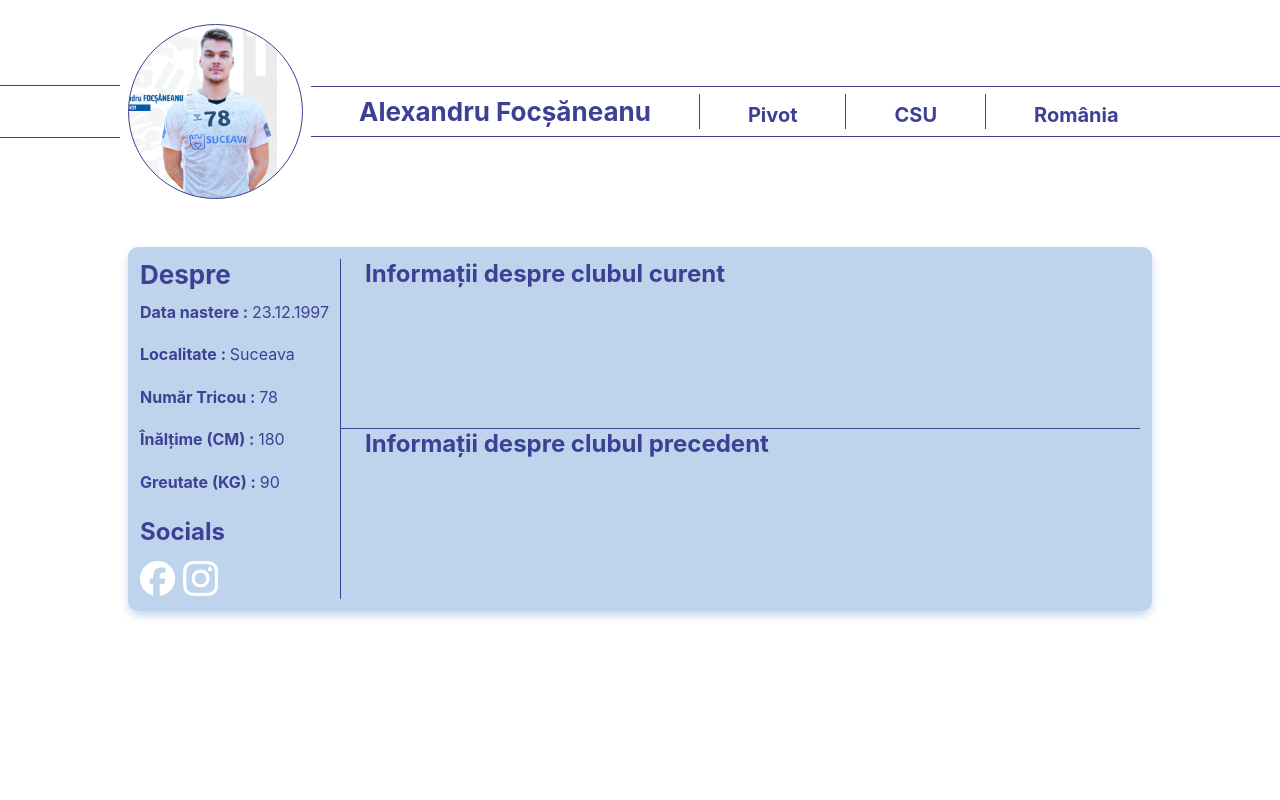
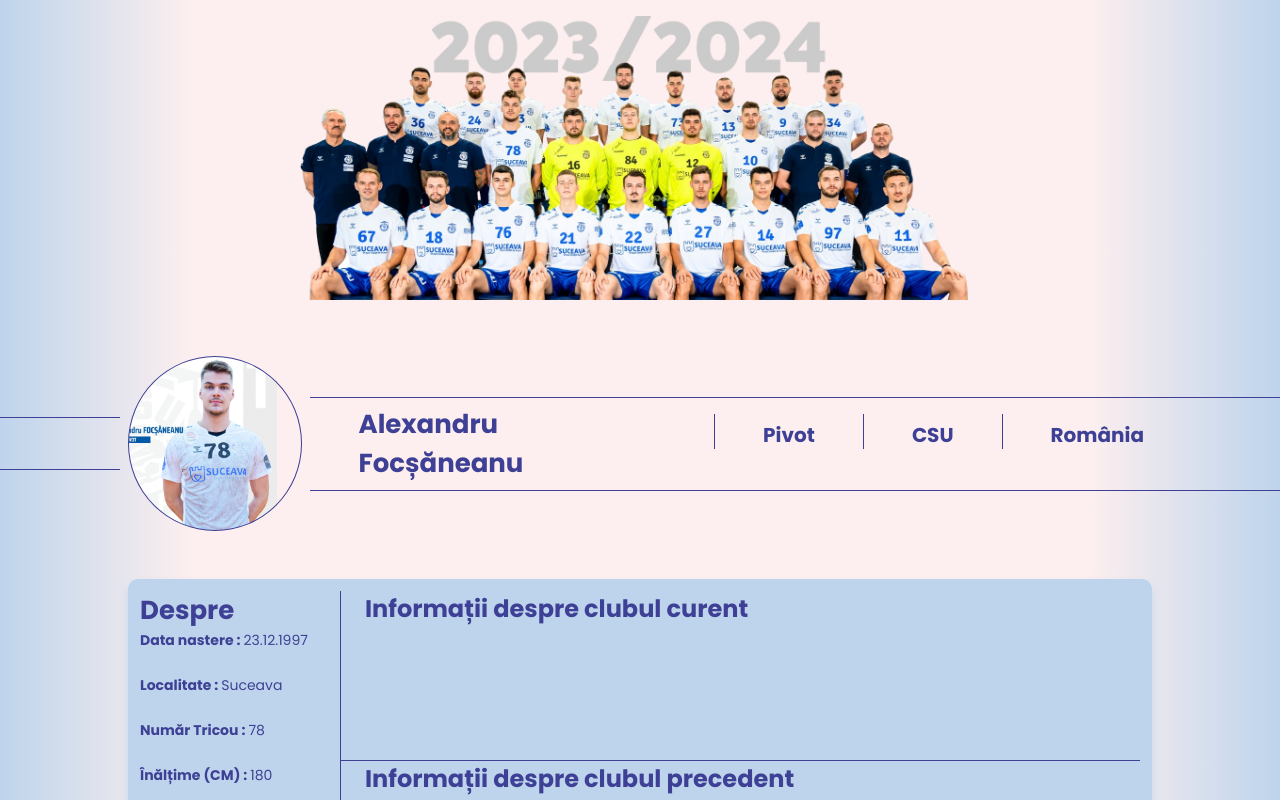
Before and after one commit to Top-Gs/csu, a React (Create React App) app in the folder frontend-csu/: page / in a window 1280 px wide. Shown: the top 800 px of the page. Built offline with nearby package versions, Linux system fonts and the light colour scheme.

Commit message:
Implement PlayerProfile page in App.js

```diff
--- a/frontend-csu/src/App.js
+++ b/frontend-csu/src/App.js
@@ -3,14 +3,13 @@ import { BrowserRouter as Router, Routes, Route } from "react-router-dom";
 import AdminLayout from "./adminComponents/AdminLayout";
 import AdminDashboard from "./adminComponents/AdminDashboard";
 import NewsAdm from "./adminComponents/NewsAdm";
-// // import NewsPage from "./pages/NewsPage";
-// // import Sponsors from "./pages/Sponsors";
+
+// NOTE : Pentru testing
+// import NewsPage from "./pages/NewsPage";
+// import Sponsors from "./pages/Sponsors";
 // import AboutUs from "./pages/AboutUs";
 
-// // NOTE : Testing componente pentru player page
-// import PlayerClubInfo from "./components/PlayerClubInfo";
-import PlayerInfoCard from "./components/PlayerInfoCard";
-import PlayerSummary from "./components/PlayerSummary";
+import PlayerProfile from "./pages/PlayerProfile";
 
 function App() {
    return (
@@ -21,8 +20,7 @@ function App() {
                path="/"
                element={
                   <div className="App">
-                     <PlayerSummary />
-                     <PlayerInfoCard />
+                     <PlayerProfile />
                   </div>
                }
             />
```
